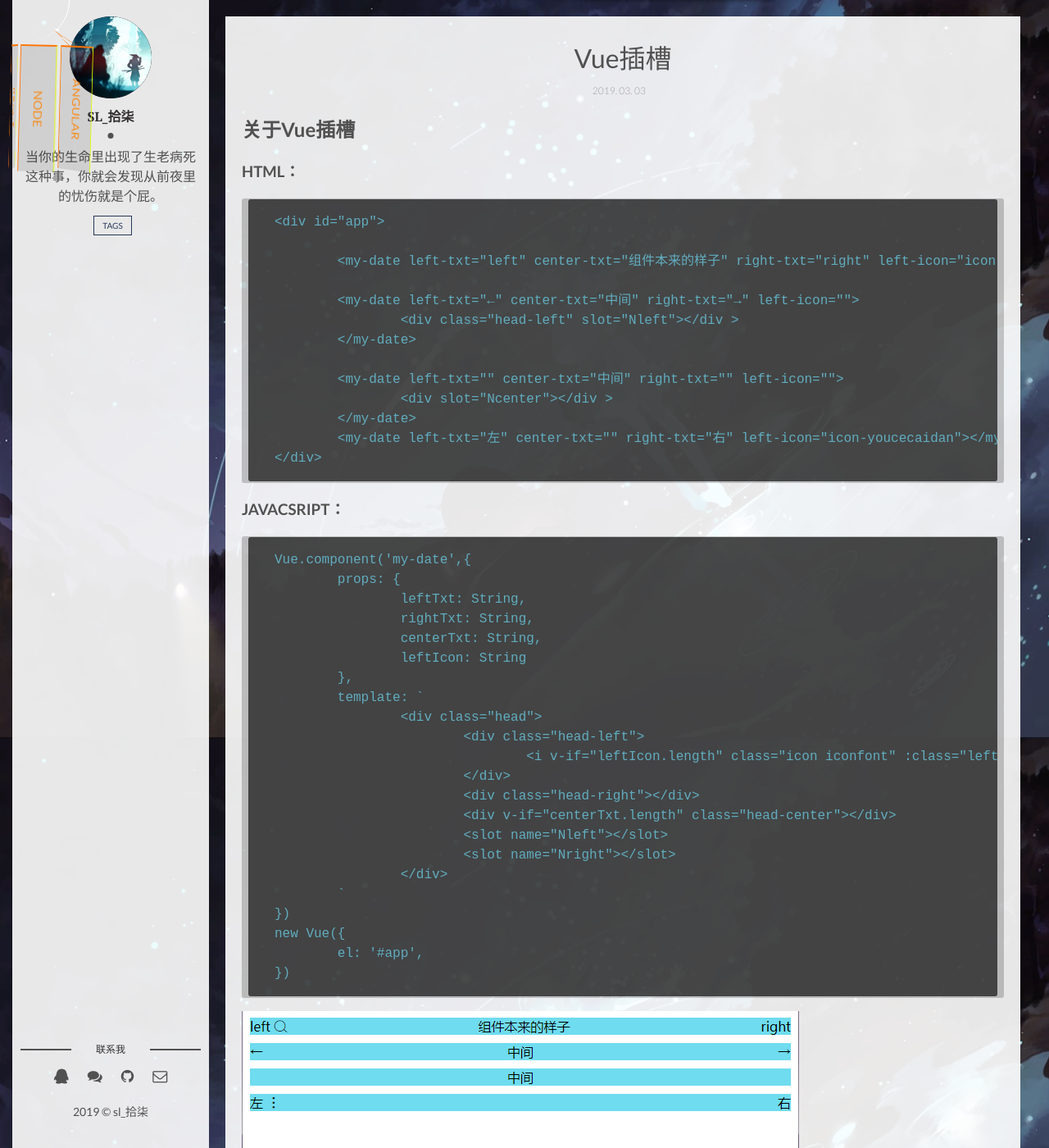
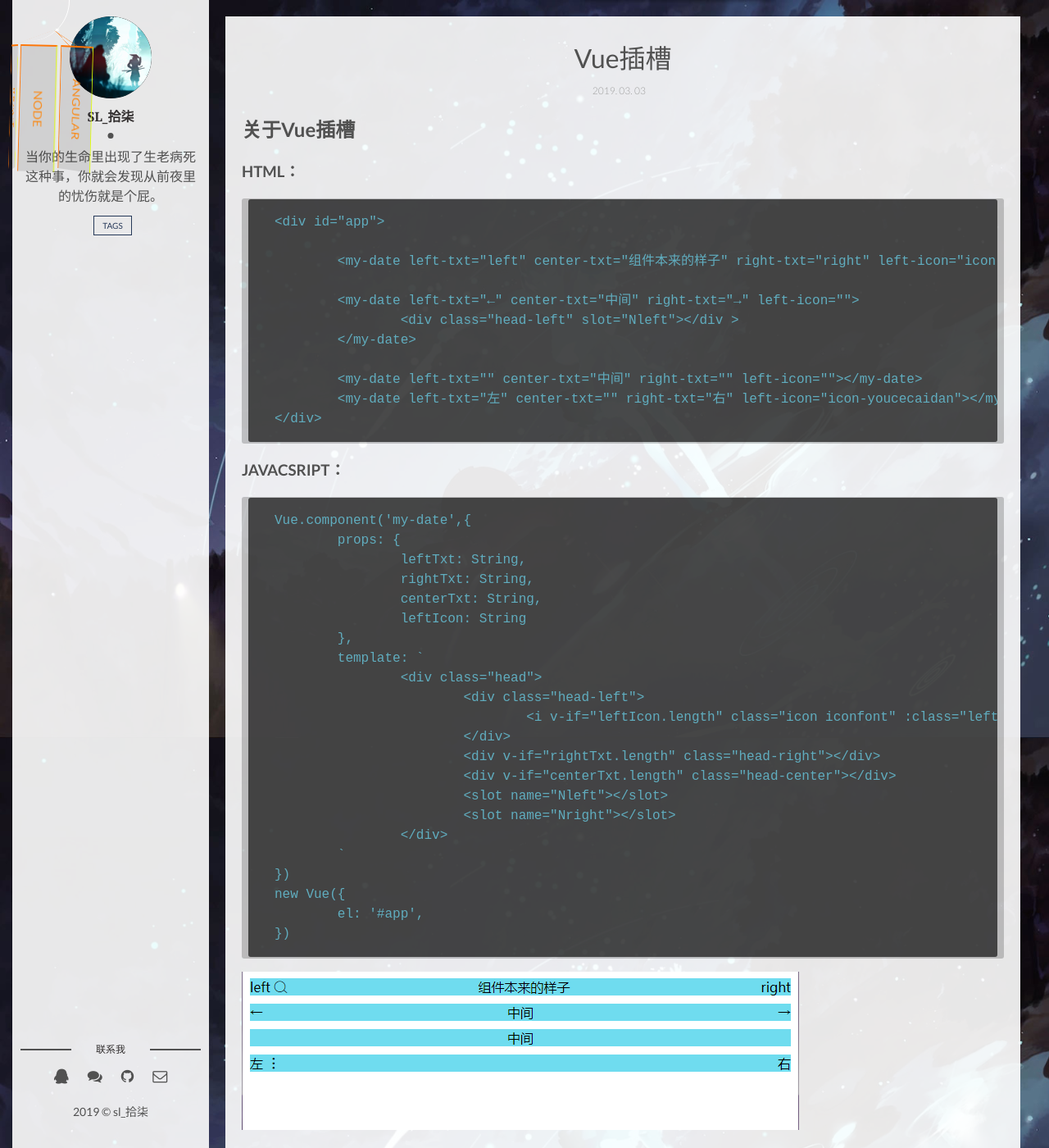
Before and after one commit to sl17/cyclone.github.io, a Jekyll site: the page built from _posts/2019-03-03-Vue插槽.md, in a window 1280 px wide and 1400 px high. Shown: the whole window at 82% size. Built offline with Jekyll 4.4.1, drawn with Linux system fonts in a browser that asks for light colours; comment, search, counter and statistics services are not loaded.

Commit message:
Update 2019-03-03-Vue插槽.md

````diff
--- a/_posts/2019-03-03-Vue插槽.md
+++ b/_posts/2019-03-03-Vue插槽.md
@@ -18,9 +18,7 @@
 		<div class="head-left" slot="Nleft"></div >
 	</my-date>
 
-	<my-date left-txt="" center-txt="中间" right-txt="" left-icon="">
-		<div slot="Ncenter"></div >
-	</my-date>
+	<my-date left-txt="" center-txt="中间" right-txt="" left-icon=""></my-date>
 	<my-date left-txt="左" center-txt="" right-txt="右" left-icon="icon-youcecaidan"></my-date>
 </div>
 ```
@@ -40,7 +38,7 @@
 			<div class="head-left">{{leftTxt}}
 				<i v-if="leftIcon.length" class="icon iconfont" :class="leftIcon"></i>
 			</div>
-			<div class="head-right">{{rightTxt}}</div>
+			<div v-if="rightTxt.length" class="head-right">{{rightTxt}}</div>
 			<div v-if="centerTxt.length" class="head-center">{{centerTxt}}</div>
 			<slot name="Nleft"></slot>
 			<slot name="Nright"></slot>
````
